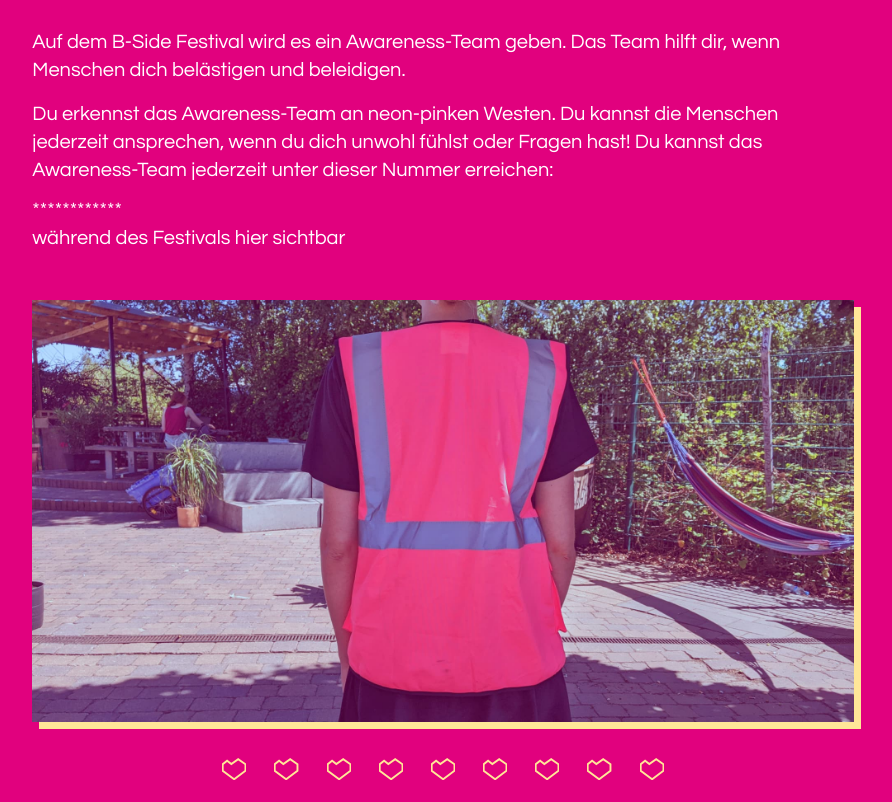
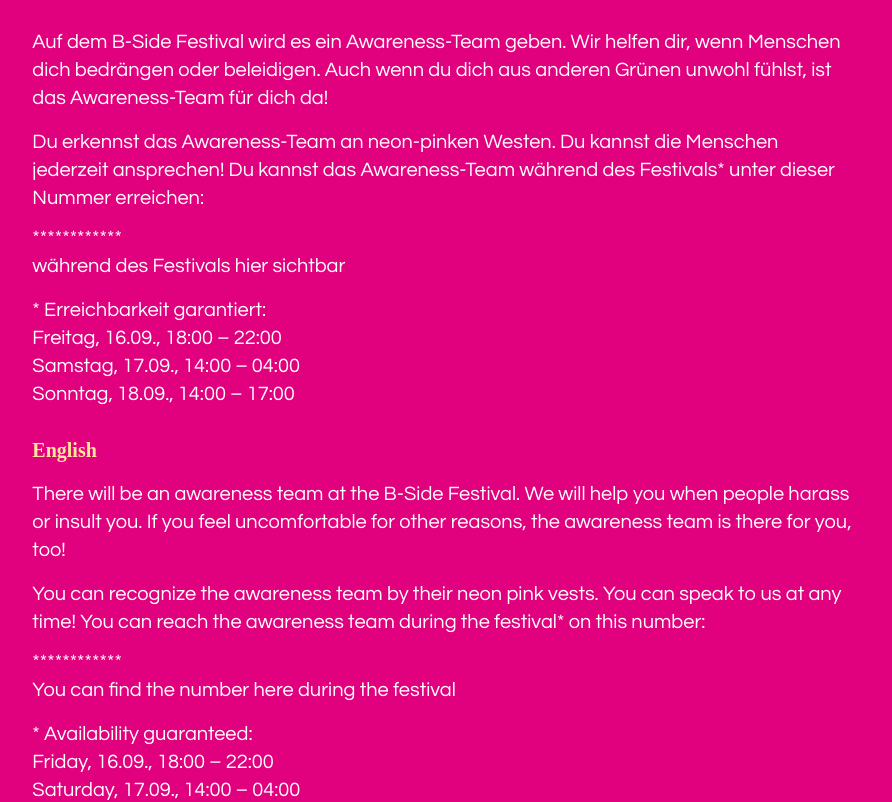
Before and after one commit to bside-ms/bside_festival, a Next.js app: page /awareness in a window 1280 px wide. Shown: the part 562-1364 px from the top of the page, without its empty margins (197-1089 px from the left). Built offline with nearby package versions, Linux system fonts and the light colour scheme; no server answers; a web font is replaced by a local one.

Commit message:
Add english version and adjust some awareness texts

```diff
--- a/components/awareness/AwarenessOverview.tsx
+++ b/components/awareness/AwarenessOverview.tsx
@@ -8,6 +8,12 @@
 
 const Title = ({ children, className }: { children: ReactNode, className?: string }): ReactElement => (
     <div className={`font-display text-[#ffe698] text-3xl font-bold mt-7 ${className ?? ''}`}>
+        {children}
+    </div>
+);
+
+const SmallerTitle = ({ children, className }: { children: ReactNode, className?: string }): ReactElement => (
+    <div className={`font-display text-[#ffe698] text-xl font-bold mt-7 ${className ?? ''}`}>
         {children}
     </div>
 );
@@ -59,19 +65,53 @@
                     </Title>
 
                     <TextBlock className="mt-7">
-                        Auf dem B-Side Festival wird es ein Awareness-Team geben. Das Team hilft dir, wenn
-                        Menschen dich belästigen und beleidigen.
+                        Auf dem B-Side Festival wird es ein Awareness-Team geben. Wir helfen dir, wenn
+                        Menschen dich bedrängen oder beleidigen. Auch wenn du dich aus anderen Grünen
+                        unwohl fühlst, ist das Awareness-Team für dich da!
                     </TextBlock>
 
                     <TextBlock className="mt-4">
-                        Du erkennst das Awareness-Team an neon-pinken
-                        Westen. Du kannst die Menschen jederzeit ansprechen, wenn du dich unwohl fühlst
-                        oder Fragen hast! Du kannst das Awareness-Team jederzeit unter dieser Nummer erreichen:
+                        Du erkennst das Awareness-Team an neon-pinken Westen. Du kannst die Menschen jederzeit
+                        ansprechen! Du kannst das Awareness-Team während des Festivals* unter dieser Nummer erreichen:
                     </TextBlock>
 
                     <TextBlock className="text-[#ffe698] leading-4 mt-3">
                         ************<br />
                         während des Festivals hier sichtbar
+                    </TextBlock>
+
+                    <TextBlock className="mt-4">
+                        * Erreichbarkeit garantiert:<br />
+                        Freitag, 16.09., 18:00 – 22:00<br />
+                        Samstag, 17.09., 14:00 – 04:00<br />
+                        Sonntag, 18.09., 14:00 – 17:00
+                    </TextBlock>
+
+                    <SmallerTitle>
+                        English
+                    </SmallerTitle>
+
+                    <TextBlock className="mt-4">
+                        There will be an awareness team at the B-Side Festival. We will help you when
+                        people harass or insult you. If you feel uncomfortable for other reasons, the
+                        awareness team is there for you, too!
+                    </TextBlock>
+
+                    <TextBlock className="mt-4">
+                        You can recognize the awareness team by their neon pink vests. You can speak to
+                        us at any time! You can reach the awareness team during the festival* on this number:
+                    </TextBlock>
+
+                    <TextBlock className="text-[#ffe698] leading-4 mt-3">
+                        ************<br />
+                        You can find the number here during the festival
+                    </TextBlock>
+
+                    <TextBlock className="mt-4">
+                        * Availability guaranteed:<br />
+                        Friday, 16.09., 18:00 – 22:00<br />
+                        Saturday, 17.09., 14:00 – 04:00<br />
+                        Sunday, 18.09., 14:00 – 17:00
                     </TextBlock>
 
                     <div className="relative">
@@ -162,19 +202,14 @@
                     <HeartSeparator className="mt-14" />
 
                     <TextBlock className="mt-9">
-                        Wichtig: Das Awareness-Team ersetzt nicht die Arbeit von Polizei und
-                        Rettungsdienst. In Notfällen, die Gewalt oder Gesundheit betreffen,
-                        bitten wir euch 110 oder 112 anzurufen. Wir (Das Awareness-Team)
-                        sind uns darüber bewusst, dass auch von diesen Institutionen strukturelle
-                        Diskriminierung ausgeht und nicht ansatzweise allen Menschen gleichermaßen
-                        geholfen wird. Solltest du Kontakt mit der Polizei vermeiden wollen,
-                        kann das Awareness-Team für dich mit der Polizei sprechen.
+                        Wichtig: Das Awareness-Team ersetzt nicht die Arbeit des Rettungsdiensts.
+                        In gesundheitlichen Notfällen bitten wir euch 112 anzurufen.
                     </TextBlock>
 
                     <TextBlock className="mt-7">
                         Hast du Fragen oder Anregungen bezüglich der Festival-Awareness oder
                         möchtest im Awareness-Team mithelfen? Dann schreib uns eine E-Mail
-                        an <a href="mailto:willkommen@b-side.ms" className="text-[#ffe698]">willkommen@b-side.ms</a>
+                        an <a href="mailto:willkommen@b-side.ms" className="text-[#ffe698]">willkommen@b-side.ms</a>.
                     </TextBlock>
                 </div>
             </ContentWrapper>
```
